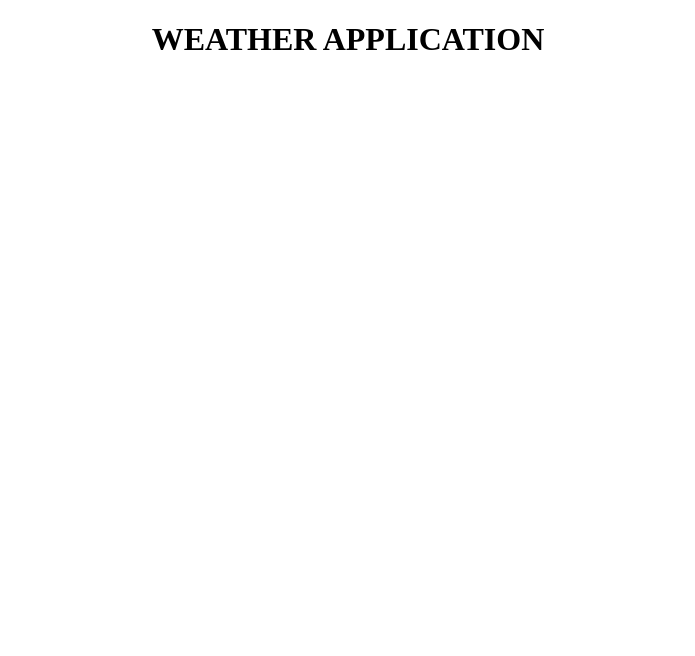
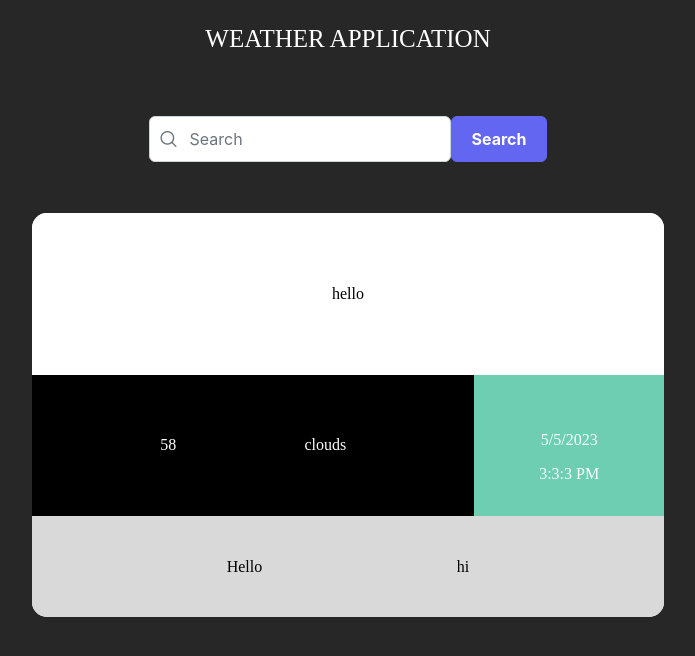
Before and after one commit to kushalmajiwala/weather-application, a React (Create React App) app: page / in a window 1280 px wide. Shown: the top 656 px of the page, without its empty margins (292-987 px from the left). Built offline with nearby package versions, Linux system fonts and the light colour scheme.

Commit message:
design ready for weather application

```diff
--- a/package.json
+++ b/package.json
@@ -6,6 +6,8 @@
     "@testing-library/jest-dom": "^5.16.5",
     "@testing-library/react": "^13.4.0",
     "@testing-library/user-event": "^13.5.0",
+    "primeicons": "^6.0.1",
+    "primereact": "^9.5.0",
     "react": "^18.2.0",
     "react-dom": "^18.2.0",
     "react-scripts": "5.0.1",
--- a/public/index.html
+++ b/public/index.html
@@ -10,34 +10,11 @@
       content="Web site created using create-react-app"
     />
     <link rel="apple-touch-icon" href="%PUBLIC_URL%/logo192.png" />
-    <!--
-      manifest.json provides metadata used when your web app is installed on a
-      user's mobile device or desktop. See https://developers.google.com/web/fundamentals/web-app-manifest/
-    -->
     <link rel="manifest" href="%PUBLIC_URL%/manifest.json" />
-    <!--
-      Notice the use of %PUBLIC_URL% in the tags above.
-      It will be replaced with the URL of the `public` folder during the build.
-      Only files inside the `public` folder can be referenced from the HTML.
-
-      Unlike "/favicon.ico" or "favicon.ico", "%PUBLIC_URL%/favicon.ico" will
-      work correctly both with client-side routing and a non-root public URL.
-      Learn how to configure a non-root public URL by running `npm run build`.
-    -->
-    <title>React App</title>
+    <title>Weather Application</title>
   </head>
   <body>
     <noscript>You need to enable JavaScript to run this app.</noscript>
     <div id="root"></div>
-    <!--
-      This HTML file is a template.
-      If you open it directly in the browser, you will see an empty page.
-
-      You can add webfonts, meta tags, or analytics to this file.
-      The build step will place the bundled scripts into the <body> tag.
-
-      To begin the development, run `npm start` or `yarn start`.
-      To create a production bundle, use `npm run build` or `yarn build`.
-    -->
   </body>
 </html>
--- a/src/App.js
+++ b/src/App.js
@@ -1,10 +1,48 @@
+import React, { useLayoutEffect } from 'react'
+import { InputText } from "primereact/inputtext";
+import { Button } from 'primereact/button';
+import './style.css';
 
 function App() {
+  useLayoutEffect(() => {
+    document.body.style.backgroundColor = "rgb(40, 39, 39)";
+  });
+
   return (
     <>
-      <h1 style={{textAlign: 'center'}}>WEATHER APPLICATION</h1>
+      <div className="outer-container">
+        <p style={{ textAlign: 'center', fontSize: '25px', color:'white' }}>WEATHER APPLICATION</p>
+        <div className="search-container">
+          <span className="p-input-icon-left">
+            <i className="pi pi-search searchIcon" />
+            <InputText placeholder="Search" />
+          </span>
+          <Button label="Search" />
+        </div>
+        <div className="main-container">
+          <div className="info-container">
+            <div className='cloud-container'>
+              hello
+            </div>
+            <div className='temp-container'>
+              <div className='value-container'>
+                <p>58</p>
+                <p>clouds</p>
+              </div>
+              <div className='date-container'>
+                <p>5/5/2023</p>
+                <p>3:3:3 PM</p>
+              </div>
+            </div>
+            <div className='details-container'>
+              <p>Hello</p>
+              <p>hi</p>
+            </div>
+          </div>
+        </div>
+      </div>
     </>
   );
 }
-
+// https://api.openweathermap.org/data/2.5/weather?q=surat&appid=232738817f4de756f5e8e55677a5d338
 export default App;
--- a/src/index.js
+++ b/src/index.js
@@ -1,6 +1,9 @@
 import React from 'react';
 import ReactDOM from 'react-dom/client';
 import App from './App';
+import "primereact/resources/primereact.min.css";
+import 'primeicons/primeicons.css';
+import "primereact/resources/themes/lara-light-indigo/theme.css";
 
 const root = ReactDOM.createRoot(document.getElementById('root'));
 root.render(
--- /dev/null
+++ b/src/style.css
@@ -0,0 +1,78 @@
+
+.main-container {
+    width: 100%;
+    height: 500px;
+    display: flex;
+    justify-content: center;
+    padding-top: 4%;
+}
+.info-container {
+    background-color: white;
+    width: 50%;
+    height: 90%;
+    border-radius: 15px;
+}
+.searchIcon {
+    background-color: white;
+}
+.search-container {
+    width: 100%;
+    text-align: center;
+    margin-top: 5%;
+}
+.cloud-container {
+    display: flex;
+    justify-content: center;
+    align-items: center;
+    width: 100%;
+    height: 40%;
+    background-color: white;
+    border-top-left-radius: 15px;
+    border-top-right-radius: 15px;
+}
+.temp-container {
+    width: 100%;
+    height: 35%;
+    background-color: aqua;
+    display: flex;
+}
+.value-container {
+    width: 70%;
+    height: 100%;
+    background-color: black;
+    color: white;
+    display: flex;
+    justify-content: space-evenly;
+    align-items: center;
+}
+.date-container {
+    width: 30%;
+    height: 100%;
+    background-color: rgb(109, 206, 177);
+    color: white;
+    display: inline;
+    text-align: center;
+    padding-top: 5vh;
+}
+.details-container {
+    width: 100%;
+    height: 25%;
+    background-color: rgb(217, 217, 217);
+    border-bottom-left-radius: 15px;
+    border-bottom-right-radius: 15px;
+    color: black;
+    display: flex;
+    justify-content: space-evenly;
+    align-items: center;
+}
+
+@media only screen and (max-width: 840px) {
+    .info-container {
+        width: 85%;
+    }
+}
+@media only screen and (max-width: 430px) {
+    .info-container {
+        width: 95%;
+    }
+}
```
Also changed, not shown: 2 other files (tests, documents, lock files or other folders).
